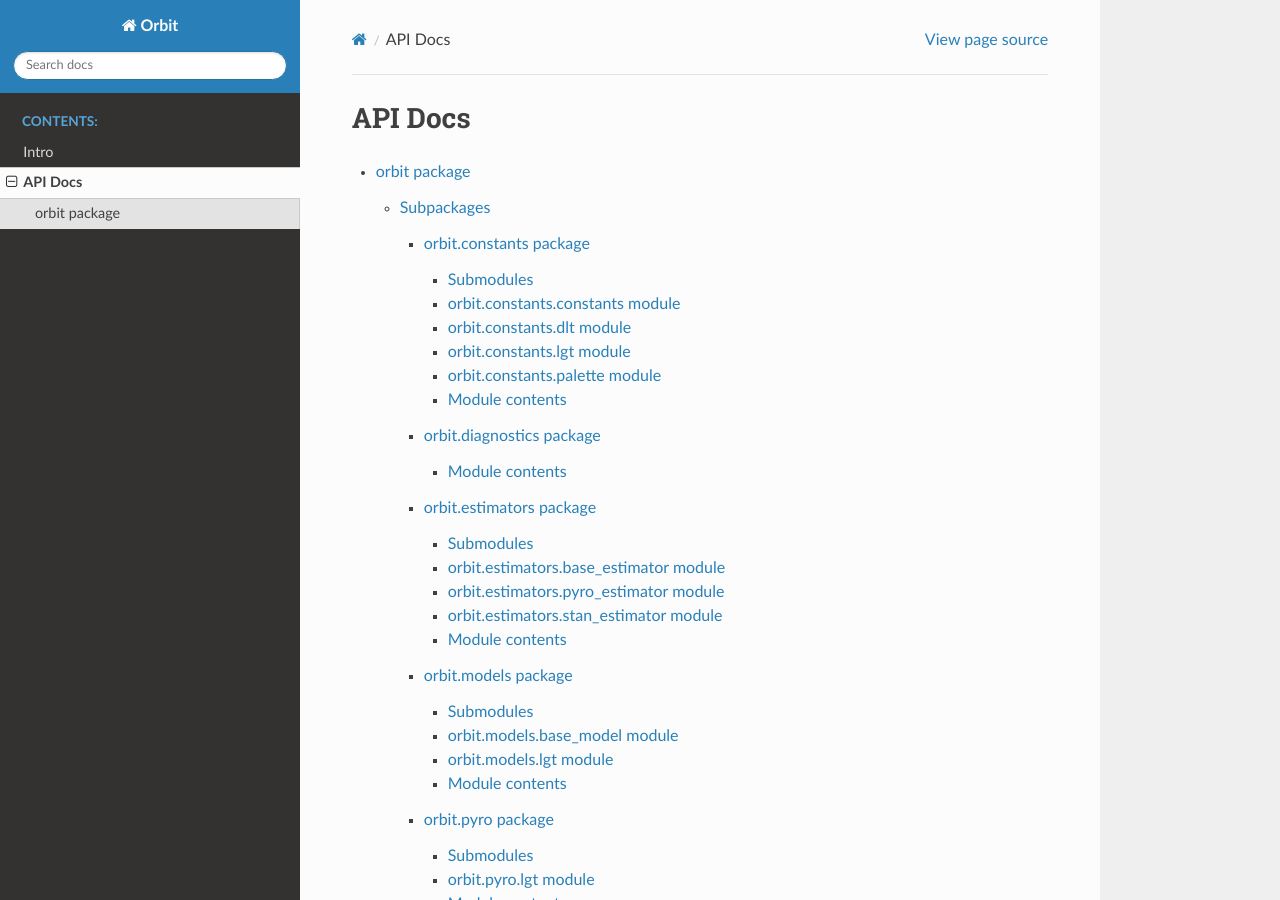
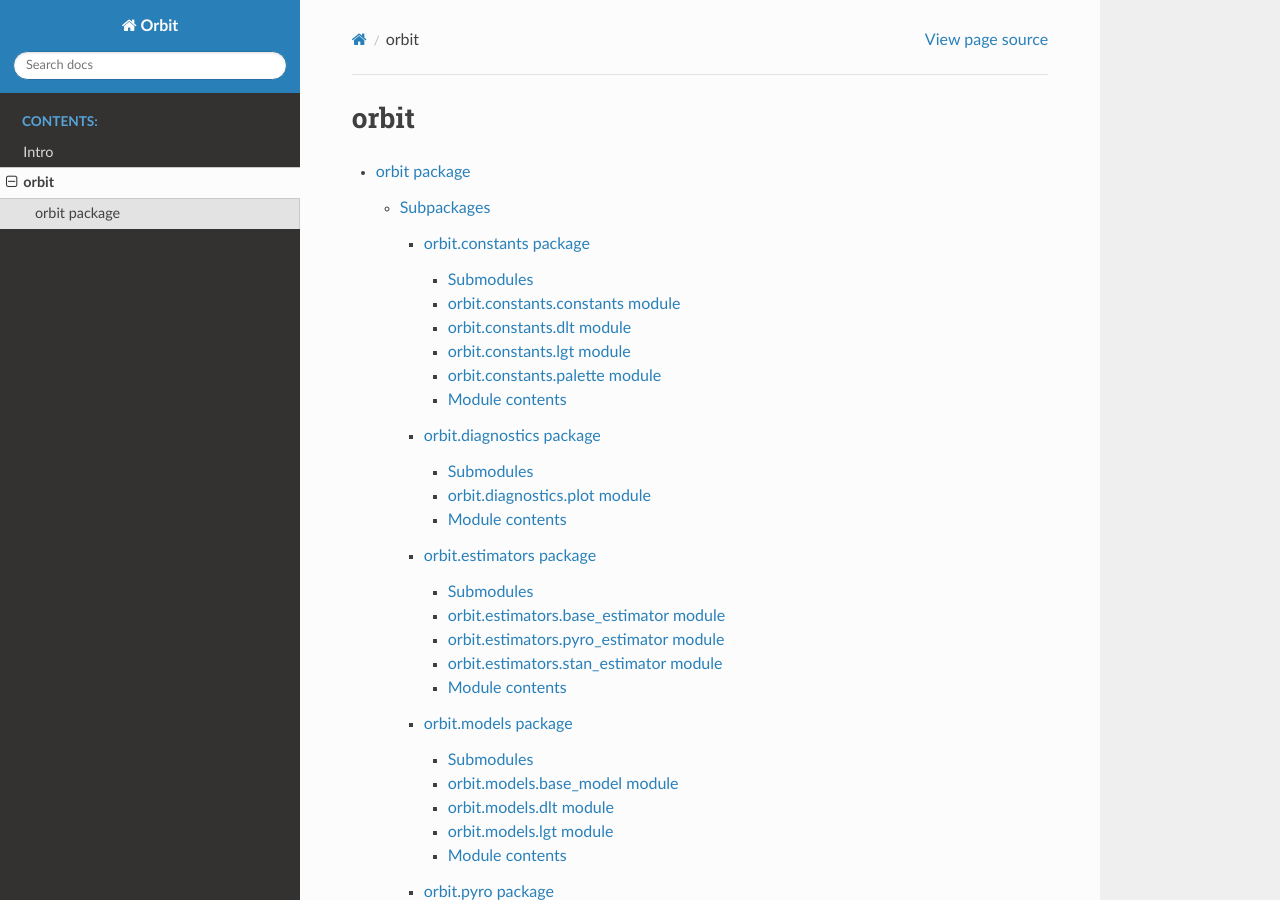
Before and after one commit to uber/orbit, a Sphinx documentation site: the page built from docs/modules.rst, in a window 1280 px wide and 900 px high. Built offline with Sphinx 7.4.7 and the Read the Docs theme 2.0.0, drawn with Linux system fonts in a browser that asks for light colours.

Commit message:
update new modules

```diff
--- a/docs/modules.rst
+++ b/docs/modules.rst
@@ -1,5 +1,5 @@
-API Docs
-========
+orbit
+=====
 
 .. toctree::
    :maxdepth: 4
--- a/docs/orbit.diagnostics.rst
+++ b/docs/orbit.diagnostics.rst
@@ -1,5 +1,17 @@
 orbit.diagnostics package
 =========================
+
+Submodules
+----------
+
+orbit.diagnostics.plot module
+-----------------------------
+
+.. automodule:: orbit.diagnostics.plot
+   :members:
+   :undoc-members:
+   :show-inheritance:
+
 
 Module contents
 ---------------
--- a/docs/orbit.models.rst
+++ b/docs/orbit.models.rst
@@ -8,6 +8,14 @@ orbit.models.base\_model module
 -------------------------------
 
 .. automodule:: orbit.models.base_model
+   :members:
+   :undoc-members:
+   :show-inheritance:
+
+orbit.models.dlt module
+-----------------------
+
+.. automodule:: orbit.models.dlt
    :members:
    :undoc-members:
    :show-inheritance:
```
